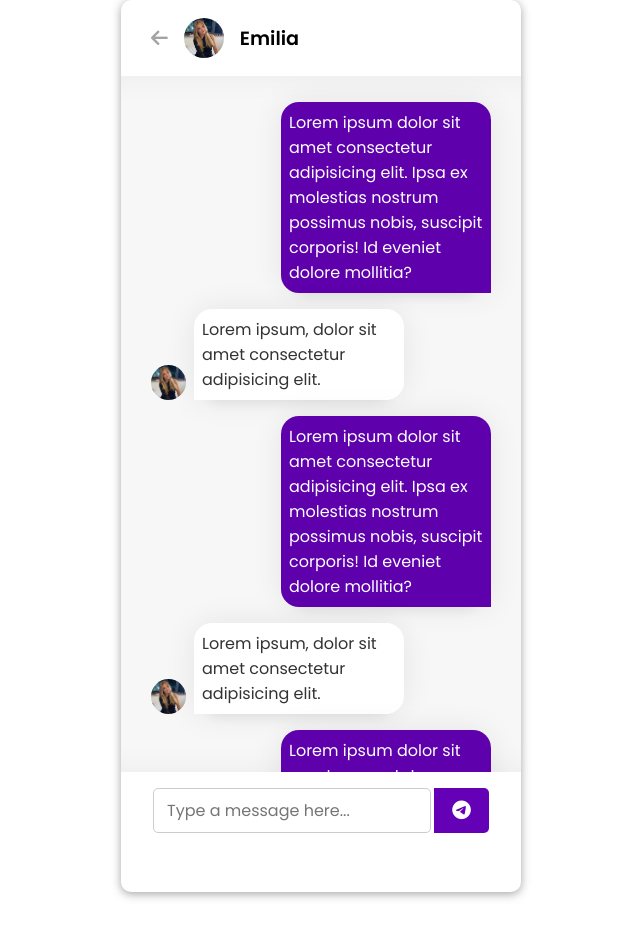
After one commit to Kaspyy/astre, a PHP site: page /public/views/chat.html in a window 1280 px wide. The commit adds this page. Shown: the top 938 px of the page, without its empty margins (319-959 px from the left). Run offline with PHP 8.4, Linux system fonts and the light colour scheme; some libraries are stand-ins or nearby versions.

Commit message:
created chat view

```diff
--- a/public/css/style.css
+++ b/public/css/style.css
@@ -9,6 +9,10 @@ input {
   font-family: "Poppins", sans-serif;
 }
 
+a {
+  color: #dadfe6;
+  text-decoration: none;
+}
 .container {
   position: relative;
   width: 100%;
@@ -816,18 +820,12 @@ form.sign-up-form {
   flex-direction: column;
 }
 .new-pair-photo {
-  /* width: 90px;
-  height: 120px;
-  border-radius: 4px; */
   width: 74px;
   height: 74px;
   border-radius: 50%;
 }
 
 .new-pair-photo > img {
-  /* width: 90px;
-  height: 120px;
-  border-radius: 4px; */
   width: 74px;
   height: 74px;
   border-radius: 50%;
@@ -966,7 +964,7 @@ form.sign-up-form {
   background-color: white;
   display: flex;
   flex-direction: column;
-  height: 80vh;
+  height: 100vh;
   box-shadow: 0 4px 10px -4px;
 }
 .profile-main-photo-container {
@@ -1083,6 +1081,7 @@ form.sign-up-form {
   align-items: center;
   color: #6401b6;
   margin-right: 1rem;
+  z-index: 2;
 }
 .edit-profile-photos-container {
   display: flex;
@@ -1180,12 +1179,11 @@ input:focus {
     margin-left: auto;
     margin-right: auto;
   }
-  #user-bio
-  {
+
+  #user-bio {
     width: 400px;
   }
-  .settings-screen
-  {
+  .settings-screen {
     width: 300px;
   }
   .edit-profile-bio {
@@ -1221,3 +1219,131 @@ input:focus {
 .settings-screen > .btn {
   margin: 1rem auto;
 }
+
+.wrapper {
+  width: 100vw;
+  display: flex;
+  flex-direction: column;
+  overflow-x: hidden;
+}
+
+.chat-area header {
+  display: flex;
+  align-items: center;
+  padding: 18px 30px;
+}
+
+.chat-area header img {
+  width: 40px;
+  height: 40px;
+  border-radius: 50%;
+  margin: 0 1rem;
+}
+
+.chat-area header .back-icon {
+  font-size: 1.2rem;
+  color: rgba(136, 136, 136, 0.77);
+}
+
+.details span {
+  font-weight: 600;
+  font-size: 1.2rem;
+}
+
+.chat-box {
+  height: 80vh;
+  overflow-y: auto;
+  padding: 1.5rem;
+  background: #f7f7f7;
+  padding: 10px 30px 20px 30px;
+  box-shadow: inset 0 32px 32px -32px rgb(0 0 0 / 5%),
+    inset 0 -32px 32px -32px rgb(0 0 0 / 5%);
+}
+.chat-box .chat {
+  margin: 1rem 0;
+}
+.chat-box .chat p {
+  word-wrap: break-word;
+  padding: 0.5rem 0.5rem;
+  box-shadow: 0 0 32px rgb(0 0 0/ 8%),
+   0 16px 16px -16px rgb(0 0 0 / 10%);
+}
+
+.chat-box .outgoing {
+  display: flex;
+}
+
+.outgoing .details {
+  margin-left: auto;
+  max-width: calc(100% - 130px);
+}
+
+.outgoing .details p {
+  background: #5e00ac;
+  color: #fff;
+  border-radius: 18px 18px 0 18px;
+}
+.chat-box .incoming {
+  display: flex;
+  align-items: flex-end;
+}
+
+.chat-box .incoming img {
+  height: 35px;
+  width: 35px;
+  border-radius: 50%;
+}
+
+.incoming .details {
+  margin-left: .5rem;
+  margin-right: auto;
+  max-width: calc(100% - 130px);
+}
+.incoming .details p {
+  background: #fff;
+  color: #333;
+  border-radius: 18px 18px 18px 0;
+}
+
+.chat-area .typing-area {
+  padding: 1rem 2rem;
+  display: flex;
+  flex-direction: row;
+  justify-content: space-between;
+}
+.typing-area button {
+  width: 55px;
+  height: 45px;
+  border: none;
+  outline: none;
+  background-color:#6401b6;
+  color:#fff;
+  cursor: pointer;
+  font-size: 1.2rem;
+  border-radius: 0 5px 5px 0;
+}
+.typing-area input {
+  height: 45px;
+  width: calc(100% - 58px);
+  font-size: 1rem;
+  border: 1px solid #ccc;
+  padding: 0 13px;
+  border-radius: 5px;
+  outline: none;
+}
+
+@media (min-width: 376px) {
+  .wrapper {
+    width: 400px;
+    height: 82vh;
+    display: flex;
+    flex-direction: column;
+    box-shadow: 0 2px 10px 0 rgba(136, 136, 136, 0.77);
+    border-radius: 10px;
+    margin-left: auto;
+    margin-right: auto;
+  }
+  .chat-box {
+    height: 64vh;
+  }
+}
--- /dev/null
+++ b/public/views/chat.html
@@ -0,0 +1,70 @@
+<!DOCTYPE html>
+<html lang="en">
+  <head>
+    <meta charset="UTF-8" />
+    <meta http-equiv="X-UA-Compatible" content="IE=edge" />
+    <meta name="viewport" content="width=device-width, initial-scale=1.0" />
+    <title>Astre | Chat</title>
+    <link rel="stylesheet" href="../css/style.css" />
+    <link
+      href="https://fonts.googleapis.com/css2?family=Poppins:wght@300;400;600;700&display=swap"
+      rel="stylesheet"
+    />
+  </head>
+  <body>
+    <div class="wrapper">
+      <section class="chat-area">
+        <header>
+          <a href="#" class="back-icon"><i class="fas fa-arrow-left"></i></a>
+          <img src="../img/profilepics/msg1.png" alt="" />
+          <div class="details">
+            <span>Emilia</span>
+          </div>
+        </header>
+        <div class="chat-box">
+          <div class="chat outgoing">
+            <div class="details">
+              <p>Lorem ipsum dolor sit amet consectetur adipisicing elit. Ipsa ex molestias nostrum possimus nobis, suscipit corporis! Id eveniet dolore mollitia?</p>
+            </div>
+          </div>
+          <div class="chat incoming">
+            <img src="../img/profilepics/msg1.png" alt="" />
+            <div class="details">
+              <p>Lorem ipsum, dolor sit amet consectetur adipisicing elit.</p>
+            </div>
+          </div>
+          <div class="chat outgoing">
+            <div class="details">
+              <p>Lorem ipsum dolor sit amet consectetur adipisicing elit. Ipsa ex molestias nostrum possimus nobis, suscipit corporis! Id eveniet dolore mollitia?</p>
+            </div>
+          </div>
+          <div class="chat incoming">
+            <img src="../img/profilepics/msg1.png" alt="" />
+            <div class="details">
+              <p>Lorem ipsum, dolor sit amet consectetur adipisicing elit.</p>
+            </div>
+          </div>
+          <div class="chat outgoing">
+            <div class="details">
+              <p>Lorem ipsum dolor sit amet consectetur adipisicing elit. Ipsa ex molestias nostrum possimus nobis, suscipit corporis! Id eveniet dolore mollitia?</p>
+            </div>
+          </div>
+          <div class="chat incoming">
+            <img src="../img/profilepics/msg1.png" alt="" />
+            <div class="details">
+              <p>Lorem ipsum, dolor sit amet consectetur adipisicing elit.</p>
+            </div>
+          </div>
+        </div>
+        <form action="#" class="typing-area">
+            <input type="text" placeholder="Type a message here...">
+            <button><i class="fab fa-telegram-plane"></i></button>
+        </form>
+      </section>
+    </div>
+    <script
+      src="https://kit.fontawesome.com/8a50b84207.js"
+      crossorigin="anonymous"
+    ></script>
+  </body>
+</html>
--- a/public/views/edit_profile.html
+++ b/public/views/edit_profile.html
@@ -15,7 +15,7 @@
     <div class="edit-profile-screen-background" style="overflow-y: scroll;">
       <nav class="navbar">
         <h2>EDIT PROFILE</h2>
-        <div class="done-button">Done</div>
+        <a href="/astre" class="done-button">Done</a>
       </nav>
         <div class="edit-profile-photos-container">
           <div class="edit-profile-photo-container">
--- a/public/views/settings.html
+++ b/public/views/settings.html
@@ -15,7 +15,7 @@
     <div class="edit-profile-screen-background">
       <nav class="navbar">
         <h2>SETTINGS</h2>
-        <div class="done-button">Done</div>
+        <a href="/astre" class="done-button">Done</a>
       </nav>
         <div class="settings-screen">
             <h3>Name</h3>
```
Also changed, not shown: public/views/astre.html (+4 -4 lines).
